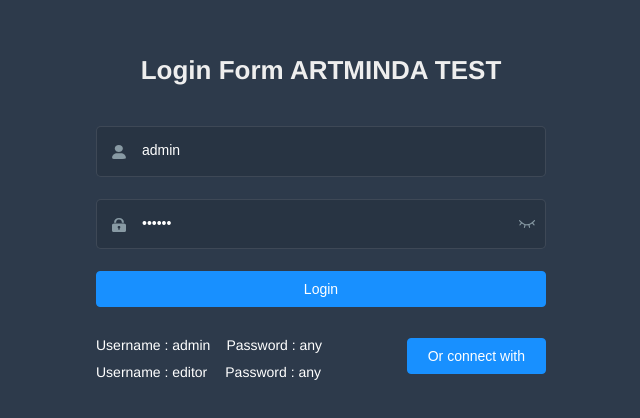
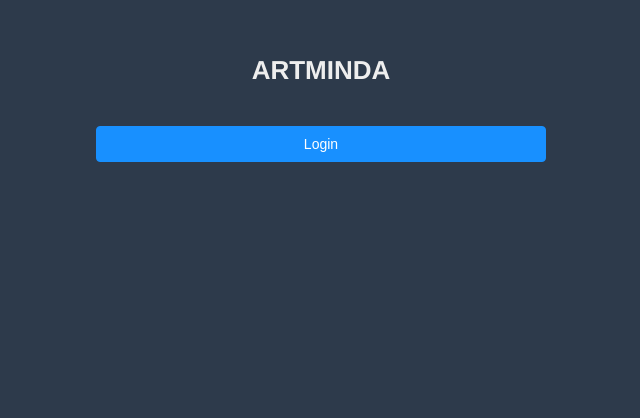
Before and after one commit to artminda/artminda-management, a Vue app: page /#/login in a window 1280 px wide. Shown: the part 104-522 px from the top of the page, without its empty margins (319-959 px from the left). Built offline with nearby package versions, Linux system fonts and the light colour scheme.

Commit message:
[Changed]login setting

```diff
--- a/src/views/login/index.vue
+++ b/src/views/login/index.vue
@@ -1,12 +1,12 @@
 <template>
   <div class="login-container">
-    <el-form ref="loginForm" :model="loginForm" :rules="loginRules" class="login-form" autocomplete="on" label-position="left">
+    <el-form ref="loginForm" :model="loginForm" class="login-form" autocomplete="on" label-position="left">
 
       <div class="title-container">
-        <h3 class="title">Login Form ARTMINDA TEST</h3>
+        <h3 class="title">ARTMINDA</h3>
       </div>
 
-      <el-form-item prop="username">
+      <!-- <el-form-item prop="username">
         <span class="svg-container">
           <svg-icon icon-class="user" />
         </span>
@@ -19,9 +19,9 @@
           tabindex="1"
           autocomplete="on"
         />
-      </el-form-item>
+      </el-form-item> -->
 
-      <el-tooltip v-model="capsTooltip" content="Caps lock is On" placement="right" manual>
+      <!-- <el-tooltip v-model="capsTooltip" content="Caps lock is On" placement="right" manual>
         <el-form-item prop="password">
           <span class="svg-container">
             <svg-icon icon-class="password" />
@@ -43,43 +43,29 @@
             <svg-icon :icon-class="passwordType === 'password' ? 'eye' : 'eye-open'" />
           </span>
         </el-form-item>
-      </el-tooltip>
+      </el-tooltip> -->
 
       <el-button :loading="loading" type="primary" style="width:100%;margin-bottom:30px;" @click.native.prevent="handleLogin">Login</el-button>
 
-      <div style="position:relative">
-        <div class="tips">
-          <span>Username : admin</span>
-          <span>Password : any</span>
-        </div>
-        <div class="tips">
-          <span style="margin-right:18px;">Username : editor</span>
-          <span>Password : any</span>
-        </div>
-
-        <el-button class="thirdparty-button" type="primary" @click="showDialog=true">
-          Or connect with
-        </el-button>
-      </div>
     </el-form>
 
-    <el-dialog title="Or connect with" :visible.sync="showDialog">
+    <!-- <el-dialog title="Or connect with" :visible.sync="showDialog">
       Can not be simulated on local, so please combine you own business simulation! ! !
       <br>
       <br>
       <br>
       <social-sign />
-    </el-dialog>
+    </el-dialog> -->
   </div>
 </template>
 
 <script>
 import { validUsername } from '@/utils/validate'
-import SocialSign from './components/SocialSignin'
+// import SocialSign from './components/SocialSignin'
 
 export default {
   name: 'Login',
-  components: { SocialSign },
+  // components: { SocialSign },
   data() {
     const validateUsername = (rule, value, callback) => {
       if (!validUsername(value)) {
@@ -128,11 +114,11 @@ export default {
     // window.addEventListener('storage', this.afterQRScan)
   },
   mounted() {
-    if (this.loginForm.username === '') {
-      this.$refs.username.focus()
-    } else if (this.loginForm.password === '') {
-      this.$refs.password.focus()
-    }
+    // if (this.loginForm.username === '') {
+    //   this.$refs.username.focus()
+    // } else if (this.loginForm.password === '') {
+    //   this.$refs.password.focus()
+    // }
   },
   destroyed() {
     // window.removeEventListener('storage', this.afterQRScan)
```
Also changed, not shown: 1 other file (tests, documents, lock files or other folders).
